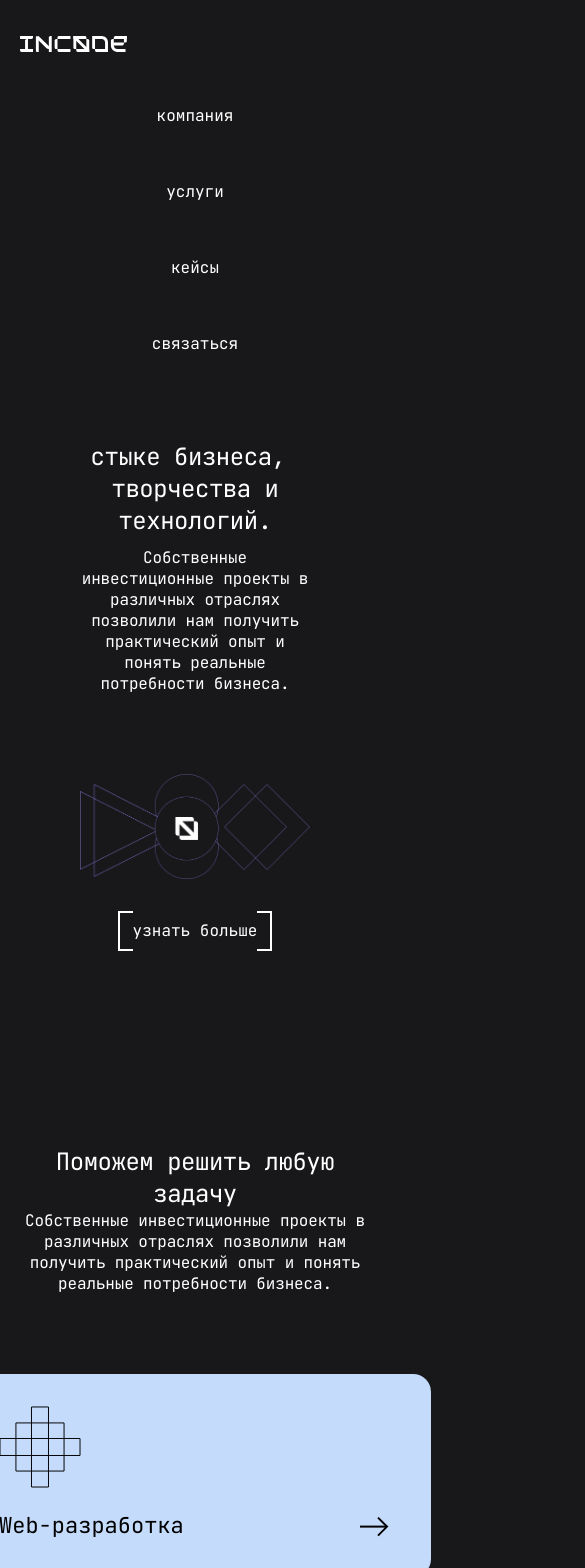
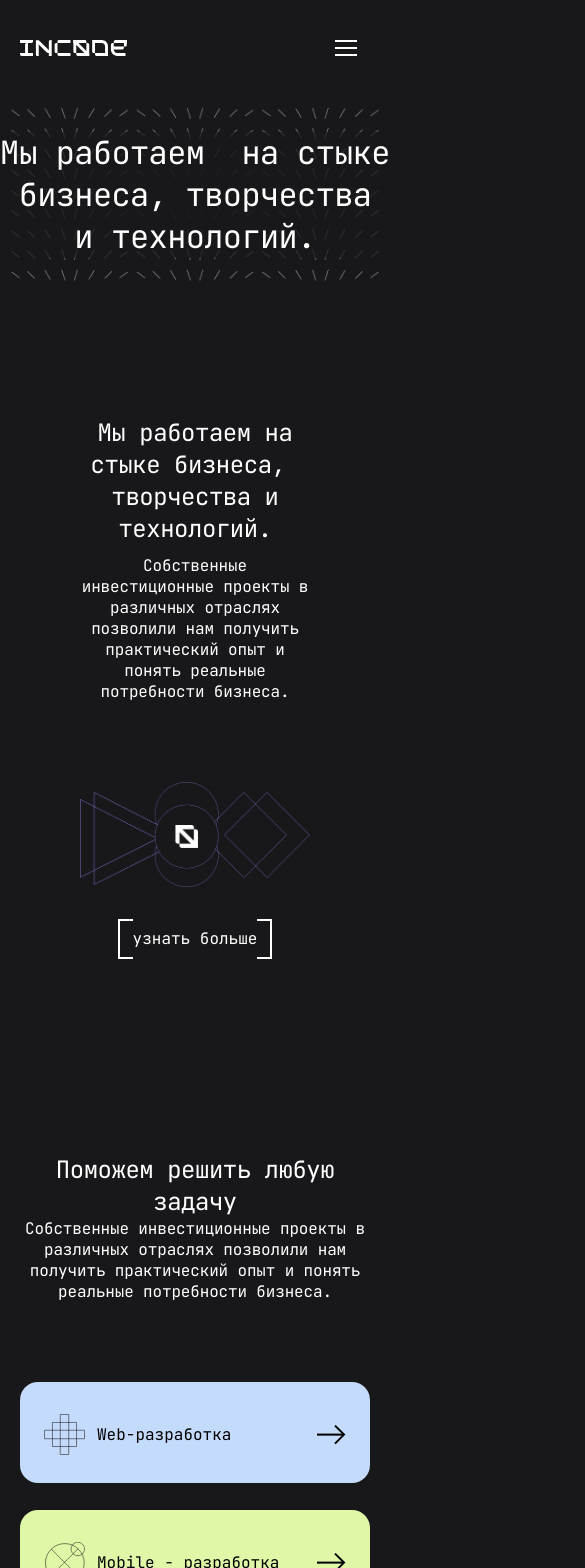
Before and after one commit to kirilldmalyshkin/it-company-lending, a Vue app: page / in a window 390 px wide. Shown: the top 1568 px of the page, 585 px wide, since content can reach past the window. Built offline with nearby package versions, Linux system fonts and the light colour scheme.

Commit message:
mobile midterm

```diff
--- a/src/components/app-contact.vue
+++ b/src/components/app-contact.vue
@@ -36,6 +36,10 @@ import AppAccordeon from "src/components/app-accordeon.vue";
   @media screen and (max-width: 1320px) {
     grid-template-columns: 50% 1fr;
   }
+  @media screen and (max-width: 1200px) {
+    grid-template-columns: 1fr;
+    grid-gap: 32px;
+  }
 
   &__text {
     text-align: left;
--- a/src/components/app-footer.vue
+++ b/src/components/app-footer.vue
@@ -54,6 +54,10 @@
     grid-column-gap: 200px;
     grid-template-areas: 'logo phone social' '. address menu ' 'copy copy copy';
     grid-template-columns: 261.6px 289px 132px;
+    @media screen and (max-width: 1200px){
+      grid-template-columns: 1fr;
+      grid-template-areas: 'logo' 'phone' 'address' 'menu' 'social' 'copy';
+    }
   }
   &__logo {
     width: 261.6px;
@@ -105,6 +109,16 @@
     }
 
     grid-area: copy;
+
+    @media screen and (max-width: 1200px) {
+      display: flex;
+      flex-direction: column;
+      a, span {
+        &::after {
+          content: '';
+        }
+      }
+    }
   }
 }
 </style>
--- a/src/components/app-header.vue
+++ b/src/components/app-header.vue
@@ -4,7 +4,10 @@
       <img src="/images/incode-logo.svg" alt="header-logo">
     </div>
     <nav class="header__nav nav">
-      <ul class="nav__list">
+      <div class="header__burger" @click="burger = !burger">
+        <span />
+      </div>
+      <ul class="nav__list" :class="{'open': burger}">
         <li class="nav__list-item" v-for="link in links" :key="link.id">
           <a href="" class="nav__link btn">{{ link.label }}</a>
         </li>
@@ -15,12 +18,16 @@
 
 <script setup>
 
+  import {ref} from "vue";
+
   const links = [
     { label: 'компания', id: 'company' },
     { label: 'услуги', id: 'services' },
     { label: 'кейсы', id: 'cases' },
     { label: 'связаться', id: 'contacts' }
   ]
+
+  const burger = ref(false)
 
 </script>
 
@@ -47,6 +54,40 @@
         align-items: center;
       }
     }
+
+    &__burger {
+      display: none;
+      @media screen and (max-width: 1100px) {
+        width: 48px;
+        height: 48px;
+        margin-right: 0;
+        margin-left: auto;
+        display: flex;
+        justify-content: center;
+        align-items: center;
+        span {
+          display: block;
+          position: relative;
+          height: 2px;
+          width: 22px;
+          background: #FFFFFF;
+          &::before, &::after {
+            display: block;
+            position: absolute;
+            height: 2px;
+            width: 100%;
+            background: #FFFFFF;
+            content: '';
+          }
+          &::before {
+            top: -7px;
+          }
+          &::after {
+            bottom: -7px;
+          }
+        }
+      }
+    }
   }
 
   .nav {
@@ -64,10 +105,15 @@
         flex-direction: column;
         align-items: center;
         background: #18181B;
-        //background: red;
         border-radius: 0px 0px 18px 18px;
-        padding-bottom: 78px;
         padding-top: 7px;
+        height: 0;
+        overflow: hidden;
+        &.open {
+          height: auto;
+          padding-bottom: 78px;
+          transition: height .5s linear;
+        }
       }
     }
     &__link {
--- a/src/pages/intro/case-card-component.vue
+++ b/src/pages/intro/case-card-component.vue
@@ -30,22 +30,46 @@
   .case-card {
     padding: 32px 42px 36px 40px;
     border-radius: 18px;
+    @media screen and (max-width: 1100px) {
+      display: flex;
+      align-items: center;
+      grid-gap: 12px;
+      padding-right: 24px;
+      padding-left: 24px;
+      padding-bottom: 28px;
+    }
     img {
       max-width: 82px;
+      @media screen and (max-width: 1100px) {
+        max-width: 41px;
+      }
     }
     &__text {
       margin-top: 20px;
       display: flex;
       justify-content: space-between;
       align-items: center;
+      @media screen and (max-width: 1100px) {
+        margin-top: 0;
+        flex-grow: 1;
+      }
       span {
         color: #000000;
         font-weight: 400;
         font-size: 22px;
         line-height: 29px;
+        @media screen and (max-width: 1100px) {
+          font-size: 16px;
+          line-height: 21px;
+          width: 100%;
+        }
       }
       img {
         width: 29px;
+        @media screen and (max-width: 1100px) {
+          margin-left: auto;
+          margin-right: 0;
+        }
       }
 
     }
--- a/src/pages/intro/cases-section.vue
+++ b/src/pages/intro/cases-section.vue
@@ -48,8 +48,9 @@ const cases = [
         grid-template-columns: repeat(2, 472px)
       }
       @media screen and (max-width: 1040px) {
-        grid-template-columns: repeat(1, 472px)
+        grid-template-columns: repeat(1, 1fr)
       }
+
     }
   }
 </style>
--- a/src/pages/intro/partners-section.vue
+++ b/src/pages/intro/partners-section.vue
@@ -46,6 +46,11 @@
       align-items: center;
       grid-gap: 221px;
       margin-bottom: 144px;
+      @media screen and (max-width: 1200px) {
+        grid-template-columns: 1fr;
+        grid-template-rows: 150px;
+        text-align: center;
+      }
       h2 {
         margin-bottom: 10px;
       }
```
